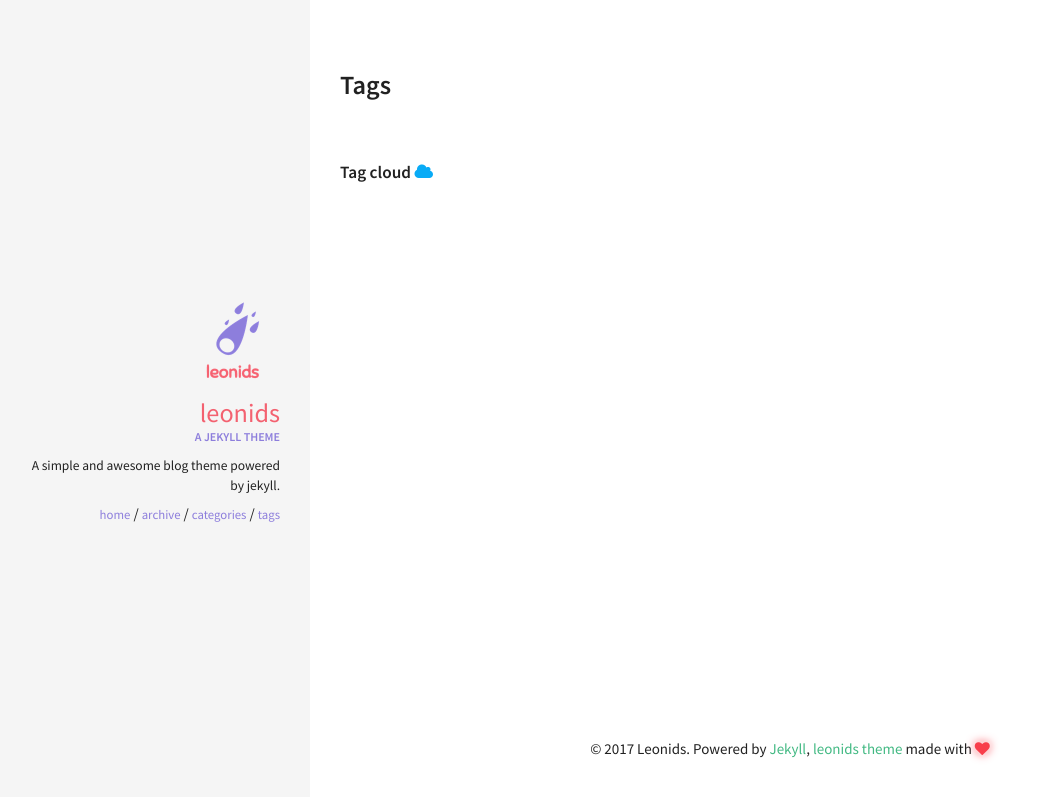
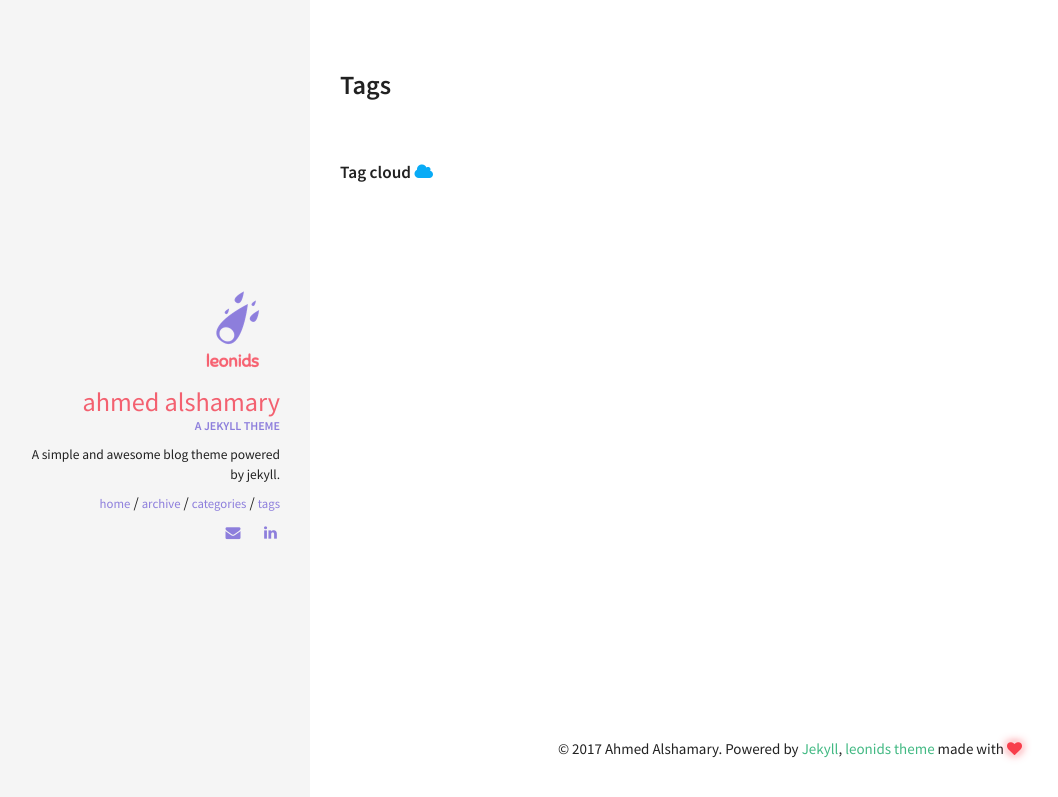
Before and after one commit to medokun/medokun.github.io, a Jekyll site: the page built from tags.html, in a window 1280 px wide. Shown: the top 797 px of the page, without its empty margins (10-1068 px from the left). Built offline with Jekyll 4.4.1, drawn with Linux system fonts in a browser that asks for light colours.

Commit message:
Update Configurations

```diff
--- a/_config.yml
+++ b/_config.yml
@@ -3,10 +3,10 @@
 # Site wide configuration
 ####################################
 #
-title: Leonids
-email:
-description: A simple and awesome blog theme powered by jekyll.
-url: # the base hostname & protocol for your site
+title: Ahmed Alshamary
+email: ahmedralshamary@gmail.com
+description: Ahmed Alshamary's Site
+url: # www.ahmedalshamary.com
 
 
 #
@@ -33,11 +33,11 @@ kramdown:
 ####################################
 #
 owner:
-  name: Leonids
+  name: Ahmed Alshamary
   avatar: leonids-logo.png
   job: "A jekyll theme"
   bio: "A simple and awesome blog theme powered by jekyll."
-  email:
+  email: ahmedralshamary@gmail.com
   disqus-shortname:
   twitter: #username
   facebook: #username
@@ -51,7 +51,7 @@ owner:
   github: #username
   gitlab: #username
   stackoverflow: #123456/username   from a "http://stackoverflow.com/users/123456/username" link
-  linkedin: #username
+  linkedin: ahmed-alshamary-3b25b6a1
   skype: #username
   xing: #username
   instagram: #username
--- a/_includes/social-links.html
+++ b/_includes/social-links.html
@@ -13,8 +13,6 @@
 <div class="social-links">
   <ul>
     {% if author.email %}
-    {% if author.twitter %}<li><a href="http://twitter.com/{{ author.twitter }}" class="social-link-item" target="_blank"><i class="fa fa-fw fa-twitter"></i></a></li>{% endif %}
-
       <li>
       <script>gen_mail_to_link('{{ author.email }}', 'Hello from website');</script>
       </li>
```
